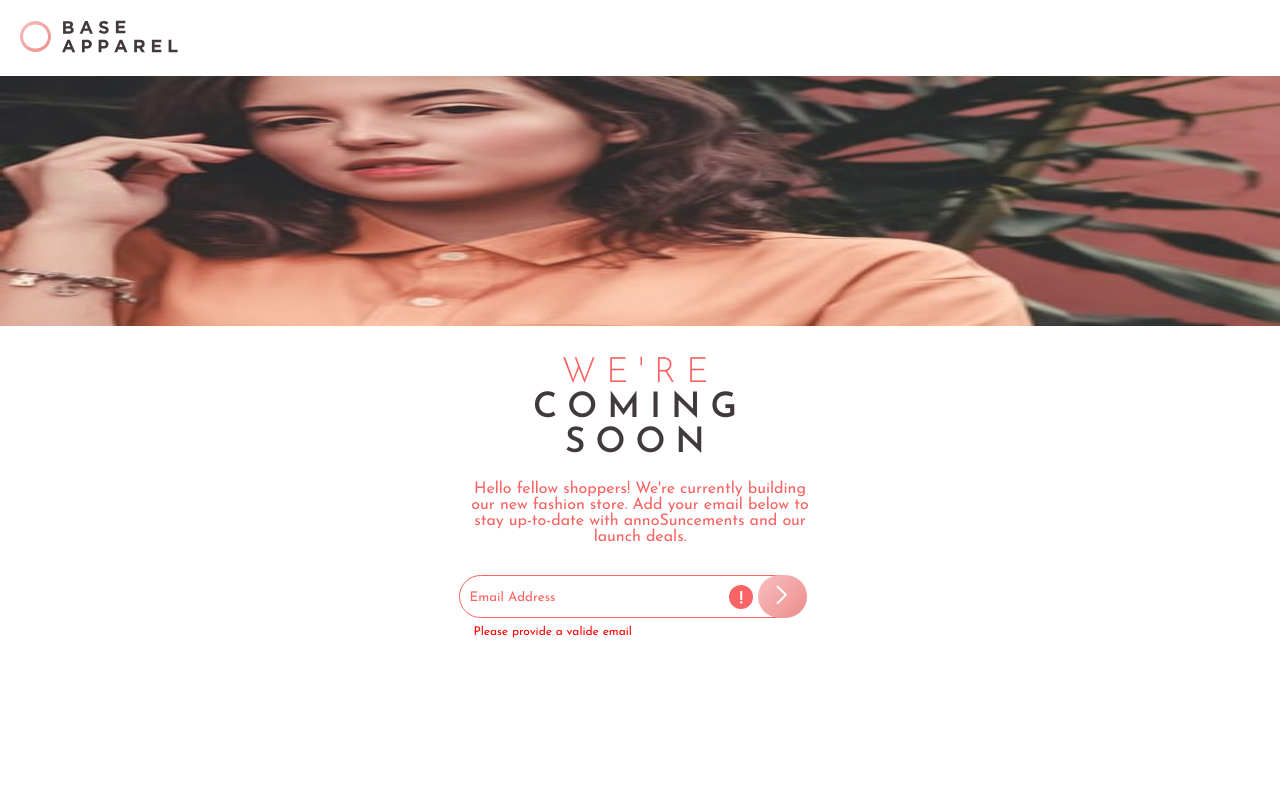
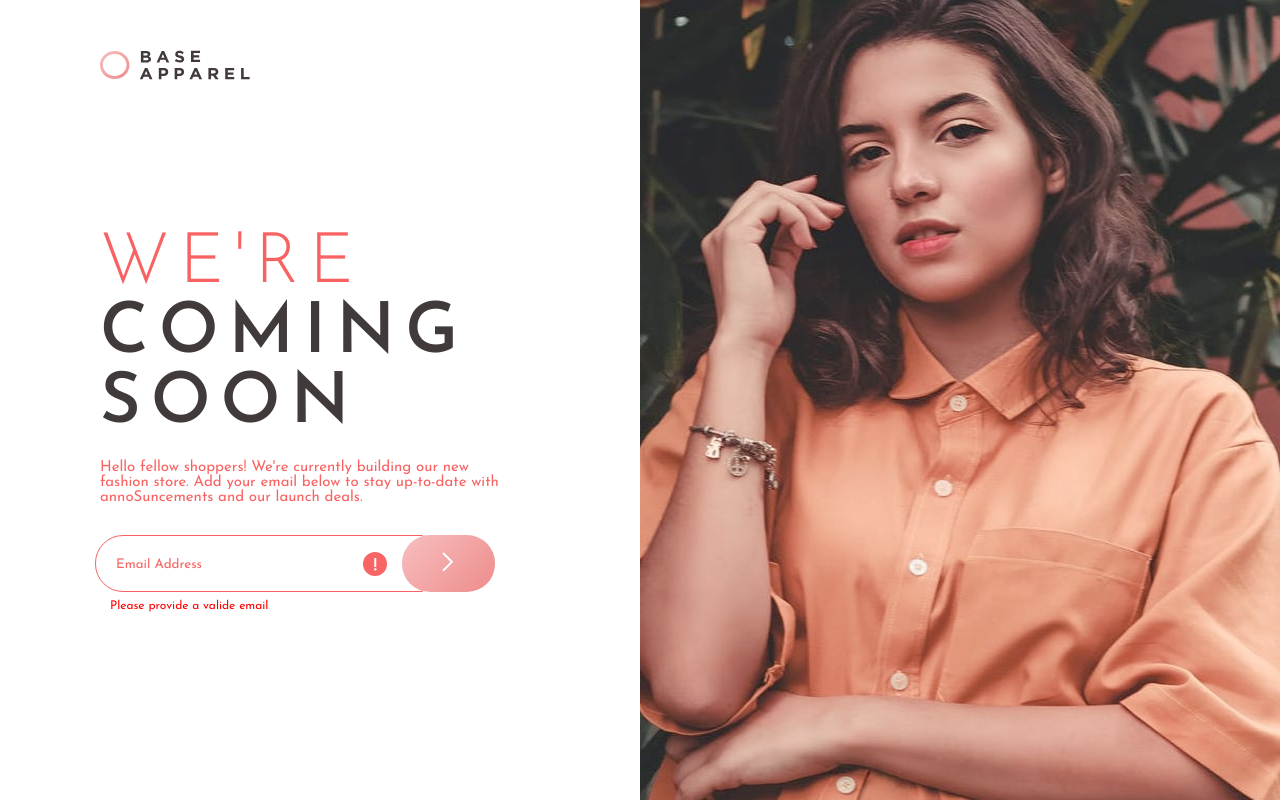
Before and after one commit to Joaovitorsw/base-apparel-coming-soon, a plain HTML site: page index.html in a window 1280 px wide. Drawn offline with Linux system fonts and the light colour scheme.

Commit message:
✨ feat: desktop grid layout

```diff
--- a/style.css
+++ b/style.css
@@ -96,3 +96,77 @@
   margin-top: 10px;
   left: -50px;
 }
+
+@media screen and (min-width: 800px) {
+  body {
+    display: grid;
+
+    width: 100%;
+    height: 100%;
+    grid-template-columns: 1fr 1fr ;
+    grid-template-rows: 10vh 90vh;
+    grid-template-areas:
+      "logo bg-img"
+      "text-content bg-img";
+  }
+
+  .text-content {
+    margin-left: 100px;
+    margin-right: 100px;
+    padding: 0;
+    padding-top: 0px;
+    margin-top: 150px;
+
+    align-items: flex-start;
+    grid-area: text-content;
+  }
+  .logo-image {
+    margin-left: 100px;
+    height: 30px;
+    width: 150px;
+  }
+  .logo-content {
+    padding: 0;
+    padding-top: 50px;
+    grid-area: logo;
+  }
+
+  .title {
+    text-align: start;
+    font-size: 70px;
+  }
+  .paragraph {
+    text-align: start;
+    font-size: 15px;
+    margin: 0;
+    max-width: 400px;
+  }
+  .background-image {
+    background-image: url(images/hero-desktop.jpg);
+    background-size: 100% 100%;
+    width: 100%;
+    height: 100%;
+    max-height: unset;
+    grid-area: bg-img;
+  }
+  .email-box {
+    margin-left: -5px;
+
+  }
+  .email-input {
+    padding: 20px;
+
+    padding-right: 120px;
+  }
+  .submit-email {
+    left: -45px;
+    width: 140px;
+  }
+  .icon-error {
+    margin-top: 17px;
+    left: -60px;
+  }
+  .email-error {
+    margin-left: 10px;
+  }
+}
```
